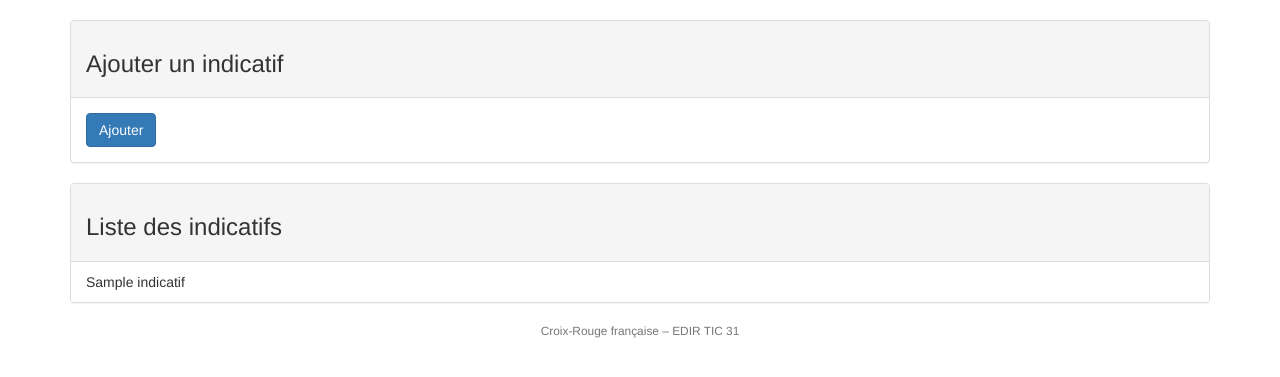
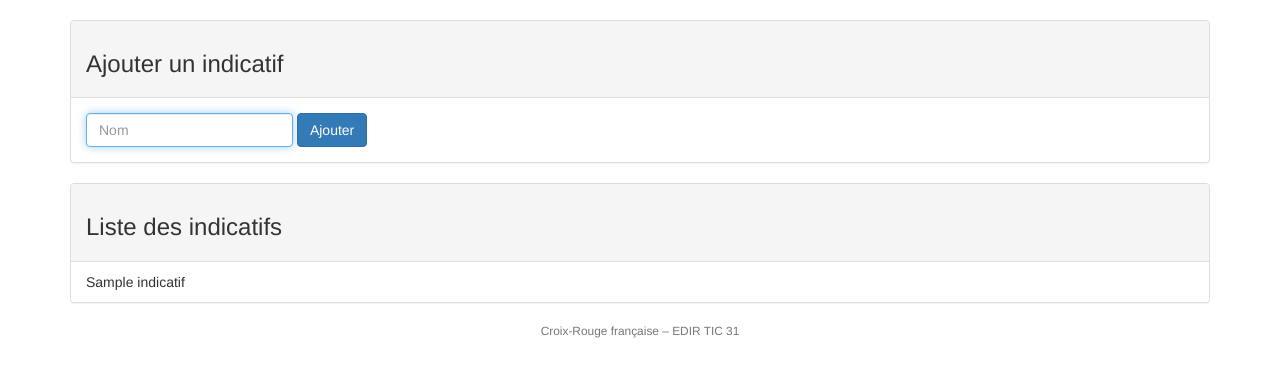
Before and after one commit to edirTIC31/edirTIC31_main_courante, a Django app: template edirtic/maincourante/templates/maincourante/indicatif_list.html in a window 1280 px wide. Shown: the part 121-498 px from the top of the page. Run offline with Django 3.2, Linux system fonts and the light colour scheme; the template is opened without the code that fills it: most values are stand-ins (such as "Sample title", 1, 10 or a date in 2020); some libraries are stand-ins or nearby versions.

Commit message:
autofocus champ ajout d’indicatif

```diff
--- a/edirtic/maincourante/templates/maincourante/indicatif_list.html
+++ b/edirtic/maincourante/templates/maincourante/indicatif_list.html
@@ -16,6 +16,10 @@
         <form action="" method="post" class="form-inline">
             {% csrf_token %}
             {% bootstrap_form form layout="inline" %}
+            <div class="form-group">
+                <label class="sr-only" for="id_nom">Nom</label>
+                <input class="form-control" id="id_nom" maxlength="32" name="nom" placeholder="Nom" required="required" title="" type="text" autofocus />
+            </div>
             {% buttons layout="inline" %}
             <button type="submit" class="btn btn-primary">Ajouter</button>
             {% endbuttons %}
```
